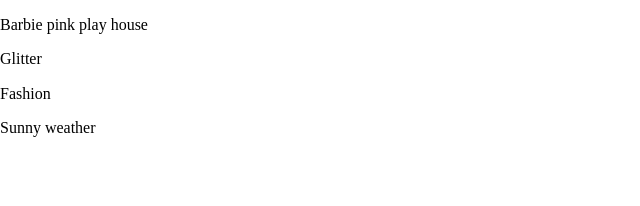
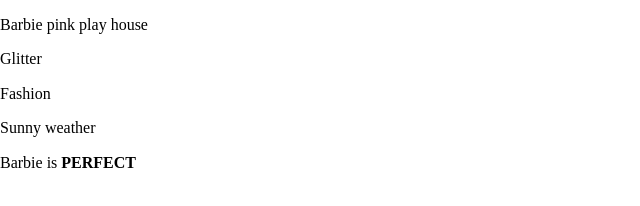
Before and after one commit to WoodsBass/Githubhwtesting, a plain HTML site: page index.html in a window 1280 px wide. Shown: the whole page, without its empty margins (0-640 px from the left). Drawn offline with Linux system fonts and the light colour scheme.

Commit message:
Update index.html
Used <strong> to bold perfect with new line

```diff
--- a/index.html
+++ b/index.html
@@ -28,6 +28,7 @@
   <p>Glitter</p>
   <p>Fashion</p>
   <p>Sunny weather</p>
+  <p>Barbie is <strong> PERFECT </strong></p>
   <script src="js/main.js"></script>
 </body>
 
```
